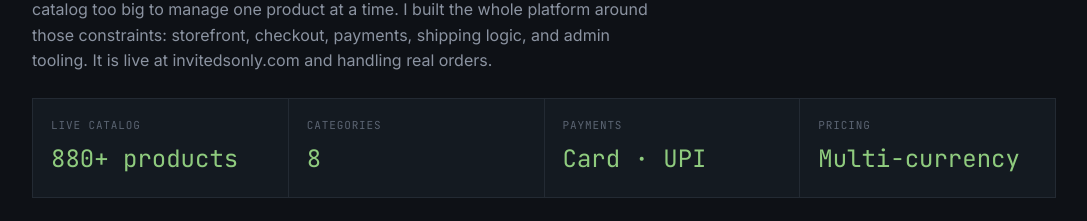
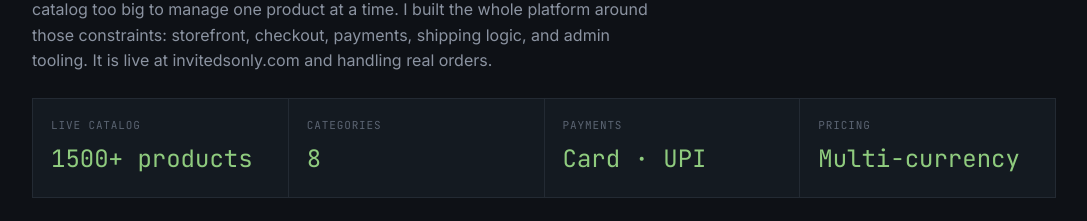
Before and after one commit to AlakhsimarSingh/portfolio_website, a Next.js app: page /freelance in a window 1280 px wide. Shown: the part 1758-1979 px from the top of the page, without its empty margins (96-1183 px from the left). Built offline with nearby package versions, Linux system fonts and the light colour scheme; no server answers.

Commit message:
added numenstore to freelance

```diff
--- a/app/freelance/page.tsx
+++ b/app/freelance/page.tsx
@@ -132,7 +132,7 @@ export default function FreelancePage() {
             </p>
 
             <div className="readouts">
-              <div className="readout"><div className="readout-label">Live catalog</div><div className="readout-value">880+ products</div></div>
+              <div className="readout"><div className="readout-label">Live catalog</div><div className="readout-value">1500+ products</div></div>
               <div className="readout"><div className="readout-label">Categories</div><div className="readout-value">8</div></div>
               <div className="readout"><div className="readout-label">Payments</div><div className="readout-value">Card · UPI</div></div>
               <div className="readout"><div className="readout-label">Pricing</div><div className="readout-value">Multi-currency</div></div>
```
